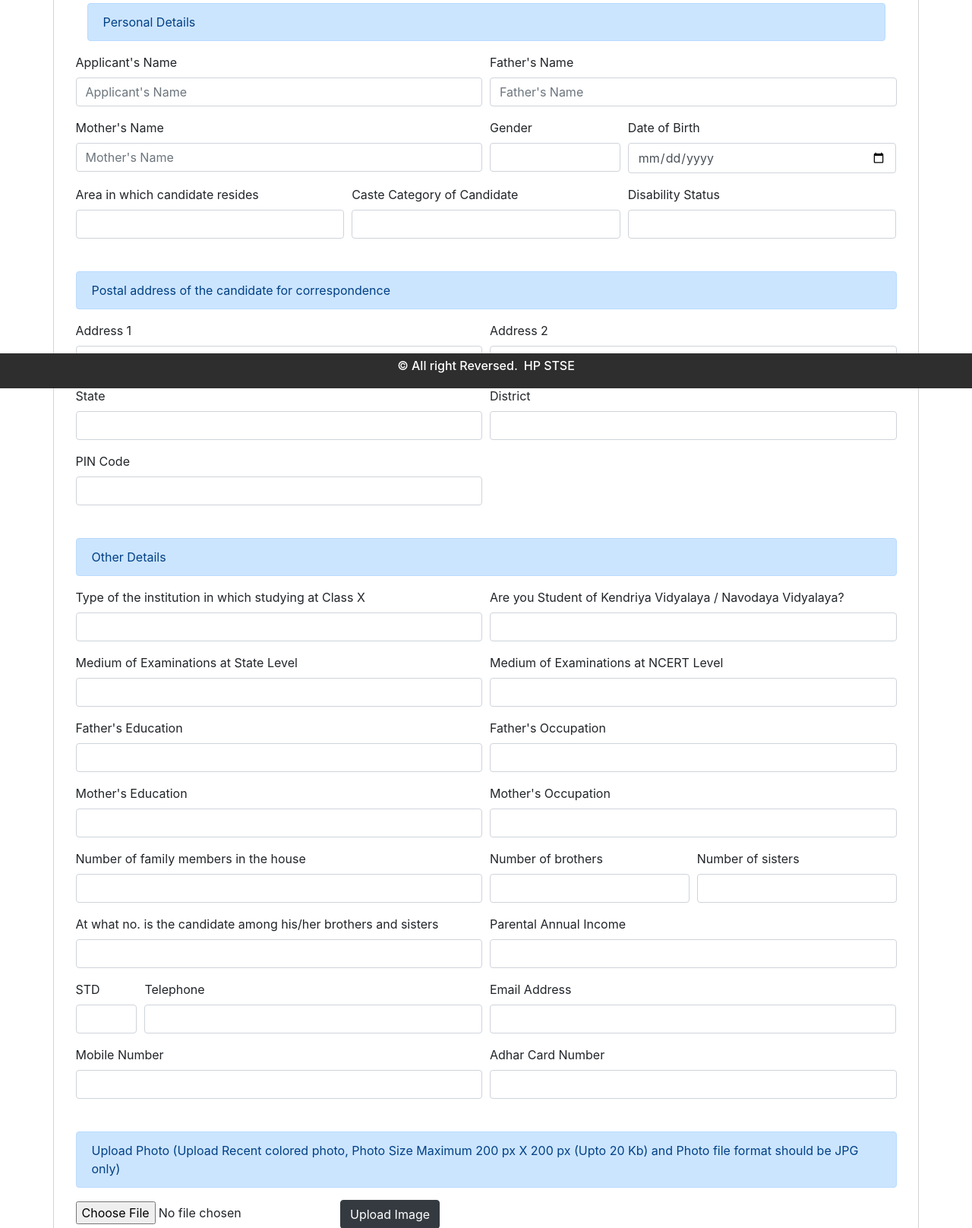
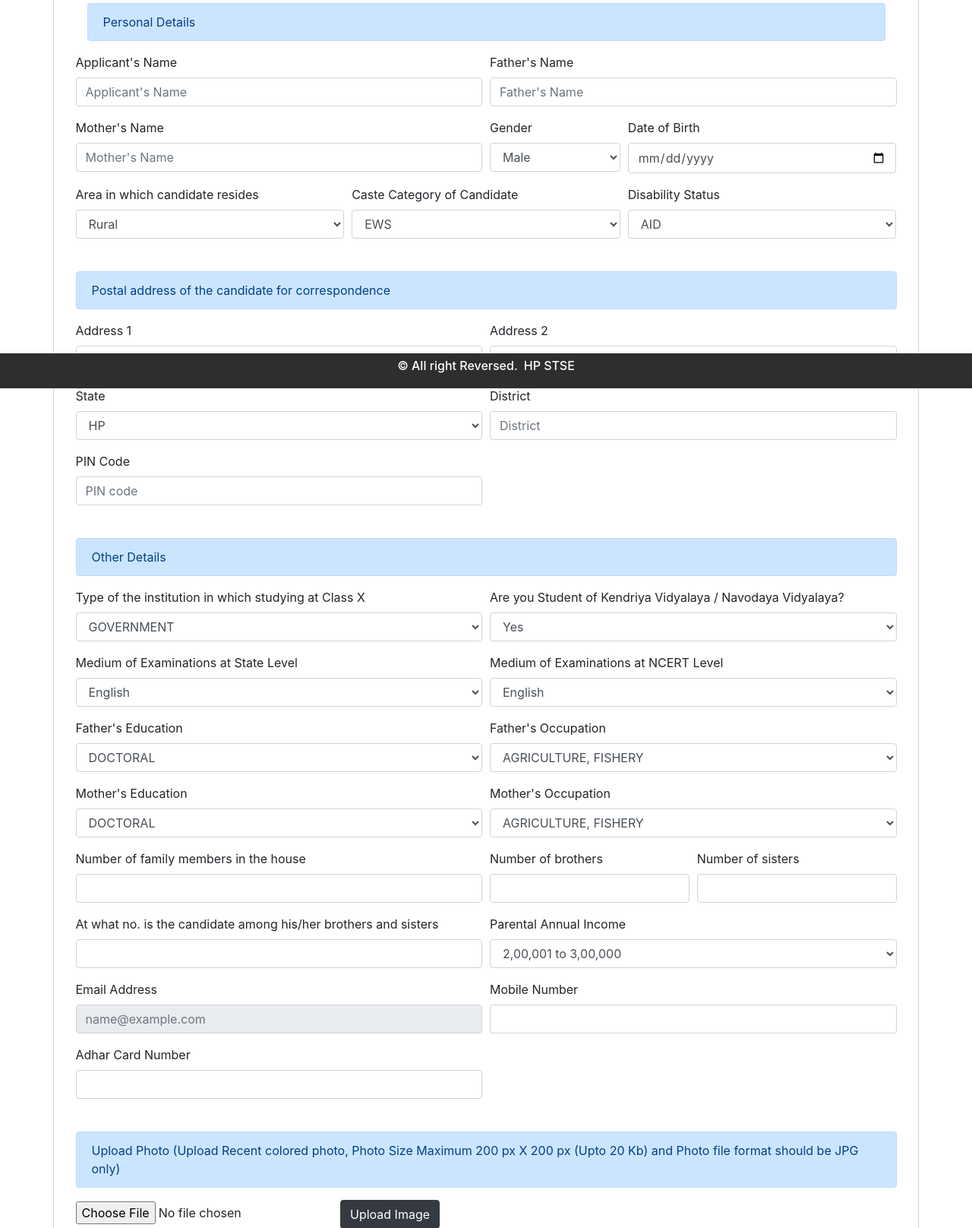
Before and after one commit to dipanshu231099/HP-STSE, a PHP site: page /application.php in a window 1280 px wide. Shown: the part 289-1905 px from the top of the page at 76% size. Run offline with PHP 8.4, Linux system fonts and the light colour scheme; the visitor is signed in with stand-in values (Sample User, id 1); data that the repository does not hold is empty; some libraries are stand-ins or nearby versions.

Commit message:
Modified dashboard and application form

```diff
--- a/webpages/application.php
+++ b/webpages/application.php
@@ -62,10 +62,10 @@ session_start();
 
             <div class="form-group col-md-2">
               <label for="gender">Gender</label>
-              <input list="bin" class="form-control" id="gender" placeholder="" name="gender" required>
-                <datalist id="bin">
-                  <option  value='Male'  >Male</option><option  value='Female'  >Female</option>
-                </datalist>
+                <select class="form-control" id="gender" name="gender" required>
+                  <option  value='Male'>Male</option><option  value='Female'>Female</option>
+
+                </select>
             </div>
 
             <div class="form-group col-md-4">
@@ -74,24 +74,21 @@ session_start();
             </div>
             <div class="form-group col-md-4">
               <label for="area">Area in which candidate resides</label>
-              <input list="bin" class="form-control" id="area" placeholder="" name="area" required>
-                <datalist id="bin">
+              <select class="form-control" id="area" name="area" required>
                   <option  value='Rural'  >Rural</option><option  value='Urban'  >Urban</option>
-                </datalist>
+                </select>
             </div>
             <div class="form-group col-md-4">
               <label for="caste">Caste Category of Candidate</label>
-              <input list="bin" class="form-control" id="caste" placeholder="" name="caste" required>
-                <datalist id="bin">
+              <select class="form-control" id="caste" name="caste" required>
                   <option value="EWS">EWS</option><option value="General">General</option><option value="OBC">OBC</option><option value="ST">ST</option><option value="SC">SC</option>
-                </datalist>
+                </select>
             </div>
             <div class="form-group col-md-4">
               <label for="disability">Disability Status</label>
-              <input list="bin" class="form-control" id="disability" placeholder="" name="disability" required>
-                <datalist id="bin">
+              <select class="form-control" id="disability" name="disability" required>
                   <option value="AID">AID</option><option value="BLV">BLV</option><option value="DH">DH</option><option value="LD">LD</option><option value="MD">MD</option><option value="NONE">NONE</option>
-                </datalist>
+                </select>
             </div>
 
 
@@ -102,28 +99,27 @@ session_start();
             </div>
             <div class="form-group col-md-6">
               <label for="add1">Address 1</label>
-              <input type="text" class="form-control" id="add1" placeholder="" name="add1" required>
+              <input type="text" class="form-control" id="add1" placeholder="Address 1" name="add1" required>
             </div>
             <div class="form-group col-md-6">
               <label for="add2">Address 2</label>
-              <input type="text" class="form-control" id="add2" placeholder="" name="add2" required>
+              <input type="text" class="form-control" id="add2" placeholder="Address 2" name="add2">
             </div>
 
             <div class="form-group col-md-6">
               <label for="state">State</label>
-              <input list="statecategory" class="form-control validate[required, custom[onlyNumberSp], minSize[6]]inputbox" id="state" placeholder="" name="state" required>
-                <datalist id="statecategory">
+              <select class="form-control" id="state" name="state"  required>
                   <option value="HP">HP</option><option value="Other">Other</option>
-                </datalist>
+                </select>
             </div>
 
             <div class="form-group col-md-6">
               <label for="district">District</label>
-              <input type="text" class="form-control" id="district" placeholder="" name="district" required>
+              <input type="text" class="form-control" id="district" placeholder="District" name="district" required>
             </div>
             <div class="form-group col-md-6">
               <label for="pincode">PIN Code</label>
-              <input type="text" class="form-control" id="pincode" placeholder="" name="pincode" required>
+              <input type="text" class="form-control" id="pincode" placeholder="PIN code" name="pincode" required>
             </div>
             <div class="col-sm-12">
               <p class="alert alert-primary" style="margin-top: 2.5%;" role="alert">
@@ -133,36 +129,29 @@ session_start();
 
             <div class="form-group col-md-6">
               <label for="typeofins">Type of the institution in which studying at Class X</label>
-              <input list="typeof" class="form-control" id="typeofins" placeholder="" name="typeofinst" required>
-                <datalist id="typeof">
+              <select class="form-control" id="typeofinst" name="typeofinst" required>
                   <option  value='GOVERNMENT'  >GOVERNMENT</option><option  value='LOCAL BODY'  >LOCAL BODY</option><option  value='PRIVATE AIDED'  >PRIVATE AIDED</option><option  value='PRIVATE UNAIDED'  >PRIVATE UNAIDED</option>''
-                </datalist>
+                </select>
             </div>
             <div class="form-group col-md-6">
               <label for="typeofins">Are you Student of Kendriya Vidyalaya / Navodaya Vidyalaya? </label>
-              <input list="bin" class="form-control" id="kennavo" placeholder="" name="kennavo" required>
-                <datalist id="bin">
-                  <option  value='Yes'  >Yes</option><option  value='No'  >No</option>
-                </datalist>
+                  <select class="form-control" id="kennavo" name="kennavo" required>
+                  	<option  value='Yes'  >Yes</option><option  value='No'  >No</option>
+                </select>
             </div>
             <div class="form-group col-md-6">
               <label for="typeofins">Medium of Examinations at State Level </label>
-              <input list="lang" class="form-control" id="meda" placeholder="" name="meda" required>
-                <datalist id="lang">
-                  <option  value='English'  >English</option><option  value='Hindi'  >Hindi</option>
-                </datalist>
+              <select class="form-control" id="meda" name="meda" required>    <option  value='English'  >English</option><option  value='Hindi'  >Hindi</option>
+                </select>
             </div>
             <div class="form-group col-md-6">
               <label for="typeofins">Medium of Examinations at NCERT Level </label>
-              <input list="lang" class="form-control" id="medb" placeholder="" name="medb" required>
-                <datalist id="lang">
-                  <option  value='English'  >English</option><option  value='Hindi'  >Hindi</option>
-                </datalist>
+              <select class="form-control" id="medb" name="medb" required>    <option  value='English'  >English</option><option  value='Hindi'  >Hindi</option>
+                </select>
             </div>
             <div class="form-group col-md-6">
               <label for="typeofins">Father's Education </label>
-              <input list="edu" class="form-control" id="fedu" placeholder="" name="fedu" required>
-                <datalist id="edu">
+              <select class="form-control" id="fedu" name="fedu" required>
                   <option  value='DOCTORAL'  >DOCTORAL</option>
                     <option  value='GRADUATION'  >GRADUATION</option>
                     <option  value='NO FORMAL EDUCATION'  >NO FORMAL EDUCATION</option>
@@ -172,13 +161,11 @@ session_start();
                     <option  value='SENIOR SECONDARY'  >SENIOR SECONDARY</option>
                     <option  value='UP TO PRIMARY'  >UP TO PRIMARY</option>
                     <option  value='UPPER PRIMARY'  >UPPER PRIMARY</option>
-                </datalist>
+                </select>
             </div>
             <div class="form-group col-md-6">
               <label for="typeofins">Father's Occupation </label>
-              <input list="occ" class="form-control" id="focc" placeholder="" name="focc" required>
-                <datalist id="occ">
-                  <option  value='AGRICULTURE FISHERY'  >AGRICULTURE, FISHERY</option>
+              <select class="form-control" id="foccu" name="foccu" required>    <option  value='AGRICULTURE FISHERY'  >AGRICULTURE, FISHERY</option>
                     <option  value='BUSINESS'  >BUSINESS</option>
                     <option  value='CLERICAL'  >CLERICAL</option>
                     <option  value='EXECUTIVE AND MANAGERIAL'  >EXECUTIVE AND MANAGERIAL</option>
@@ -186,13 +173,11 @@ session_start();
                     <option  value='OPERATORS AND LABOURERS'  >OPERATORS AND LABOURERS</option>
                     <option  value='PRODUCTION AND TRANSPORT'  >PRODUCTION AND TRANSPORT</option>
                     <option  value='PROFESSSIONAL'  >PROFESSSIONAL</option>
-                </datalist>
+                </select>
             </div>
             <div class="form-group col-md-6">
               <label for="typeofins">Mother's Education </label>
-              <input list="edu" class="form-control" id="medu" placeholder="" name="medu" required>
-                <datalist id="edu">
-                  <option  value='DOCTORAL'  >DOCTORAL</option>
+              <select class="form-control" id="medu" name="medu" required><option  value='DOCTORAL'  >DOCTORAL</option>
                     <option  value='GRADUATION'  >GRADUATION</option>
                     <option  value='NO FORMAL EDUCATION'  >NO FORMAL EDUCATION</option>
                     <option  value='POST GRADUATION'  >POST GRADUATION</option>
@@ -201,13 +186,12 @@ session_start();
                     <option  value='SENIOR SECONDARY'  >SENIOR SECONDARY</option>
                     <option  value='UP TO PRIMARY'  >UP TO PRIMARY</option>
                     <option  value='UPPER PRIMARY'  >UPPER PRIMARY</option>
-                </datalist>
+                </select>
             </div>
             <div class="form-group col-md-6">
               <label for="typeofins">Mother's Occupation </label>
-              <input list="occ" class="form-control" id="mocc" placeholder="" name="mocc" required>
-                <datalist id="occ">
-                  <option  value='AGRICULTURE FISHERY'  >AGRICULTURE, FISHERY</option>
+              <select class="form-control" id="mocc" name="mocc" required>
+              	<option  value='AGRICULTURE FISHERY'  >AGRICULTURE, FISHERY</option>
                     <option  value='BUSINESS'  >BUSINESS</option>
                     <option  value='CLERICAL'  >CLERICAL</option>
                     <option  value='EXECUTIVE AND MANAGERIAL'  >EXECUTIVE AND MANAGERIAL</option>
@@ -215,7 +199,7 @@ session_start();
                     <option  value='OPERATORS AND LABOURERS'  >OPERATORS AND LABOURERS</option>
                     <option  value='PRODUCTION AND TRANSPORT'  >PRODUCTION AND TRANSPORT</option>
                     <option  value='PROFESSSIONAL'  >PROFESSSIONAL</option>
-                </datalist>
+                </select>
             </div>
 
             <div class="form-group col-md-6">
@@ -236,27 +220,19 @@ session_start();
             </div>
             <div class="form-group col-md-6">
               <label for="typeofins">Parental Annual Income </label>
-              <input list="p_income" class="form-control" id="pincome" placeholder="" name="pincome" required>
-                <datalist id="p_income">
-                  <option  value='2,00,001 to 3,00,000'  >2,00,001 to 3,00,000</option>
+              <select class="form-control" id="pincome" name="pincome" required> <option  value='2,00,001 to 3,00,000'  >2,00,001 to 3,00,000</option>
                   <option  value='3,00,001 to 5,00,000'  >3,00,001 to 5,00,000</option>
                   <option  value='5,00,001 to 10,00,000'  >5,00,001 to 10,00,000</option>
                   <option  value='More than 10,00,000'  >More than 10,00,000</option>
                   <option  value='Upto 2,00,000'  >Upto 2,00,000</option>
-                </datalist>
+                </select>
             </div>
-            <div class="form-group col-md-1">
-              <label for="STD">STD</label>
-              <input type="text" class="form-control" id="STD" placeholder="" name="STD" required>
-            </div>
-             <div class="form-group col-md-5">
-              <label for="Telephone">Telephone</label>
-              <input type="text" class="form-control" id="Telephone" placeholder="" name="Telephone" required>
-            </div>
+
             <div class="form-group col-md-6">
               <label for="email">Email Address</label>
-              <input type="email" class="form-control" id="email" placeholder="" name="email" required>
+              <input type="email" class="form-control" id="email" name="email" placeholder=<?php echo $_SESSION['email'] ?> disabled>
             </div>
+
              <div class="form-group col-md-6">
               <label for="Mobile">Mobile Number</label>
               <input type="text" class="form-control" id="Mobile" placeholder="" name="Mobile" required>
```
Also changed, not shown: webpages/dashboard.php (+5 -2 lines), css/style.css (line endings or trailing spaces), webpages/green.png (added), 1 other file.
